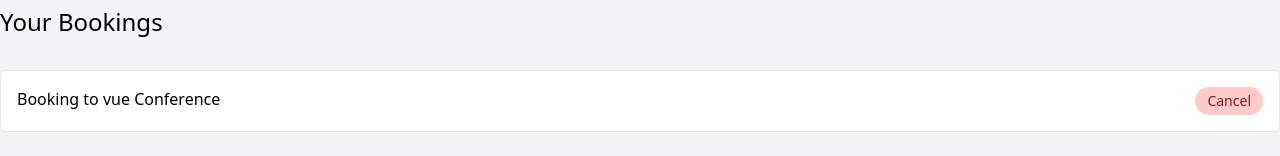
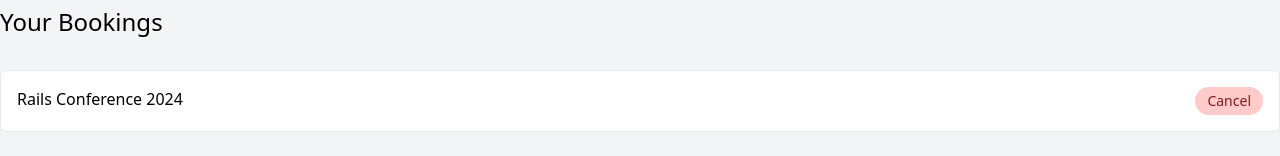
Before and after one commit to Alzubair98/event-book, a Vue app: page / in a window 1280 px wide. Shown: the part 752-908 px from the top of the page. Built offline with nearby package versions, Linux system fonts and the light colour scheme; data requests are answered from the project's data file.

Commit message:
load bookings

```diff
--- a/src/App.vue
+++ b/src/App.vue
@@ -12,12 +12,16 @@
           :description="event.description"
           @register="handleRegistration(event)"
       /></template>
-      <template v-else><LoadingEventCard v-for="i in 4" :key="i" /></template>
+      <template v-else>
+        <LoadingEventCard v-for="i in 4" :key="i" />
+      </template>
     </section>
 
     <h2 class="text-2xl font-medium">Your Bookings</h2>
     <section class="flex flex-col gap-6">
-      <BookingCard v-for="i in 3" :key="i">This is the first card</BookingCard>
+      <BookingCard v-for="book in bookings" :key="book.id">{{
+        book.eventTitle
+      }}</BookingCard>
     </section>
   </main>
 </template>
@@ -36,11 +40,19 @@ interface Event {
   location: string;
 }
 
+type Bookings = {
+  id: string;
+  userId: number;
+  eventId: string;
+  eventTitle: string;
+};
+
 export default {
   data() {
     return {
       events: ref<Event[]>([]),
       eventsLoading: ref(false),
+      bookings: ref<Bookings[]>([]),
     };
   },
 
@@ -86,9 +98,19 @@ export default {
         console.log(error);
       }
     },
+
+    async fetchBookings() {
+      try {
+        const response = await fetch("http://localhost:3001/bookings");
+        this.bookings = await response.json();
+      } catch (error) {
+        console.log(error);
+      }
+    },
   },
   mounted() {
     this.fetchEvents();
+    this.fetchBookings();
   },
 };
 </script>
--- a/src/components/BookingItem.vue
+++ b/src/components/BookingItem.vue
@@ -1,7 +1,7 @@
 <template>
   <sectionCard>
     <div class="flex justify-between">
-      <div>Booking to vue Conference</div>
+      <slot></slot>
       <newbutton variant="danger">Cancel</newbutton>
     </div>
   </sectionCard>
```
